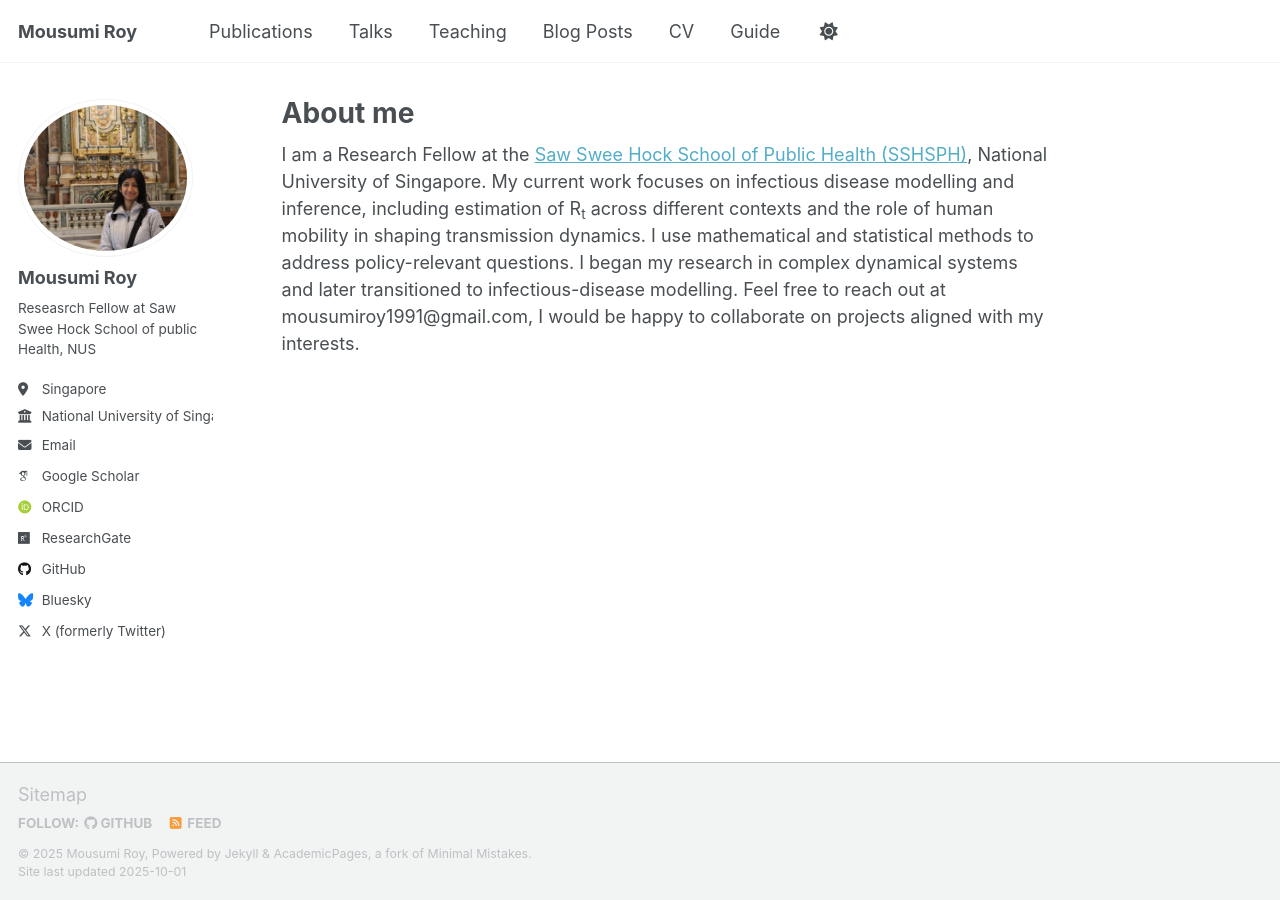
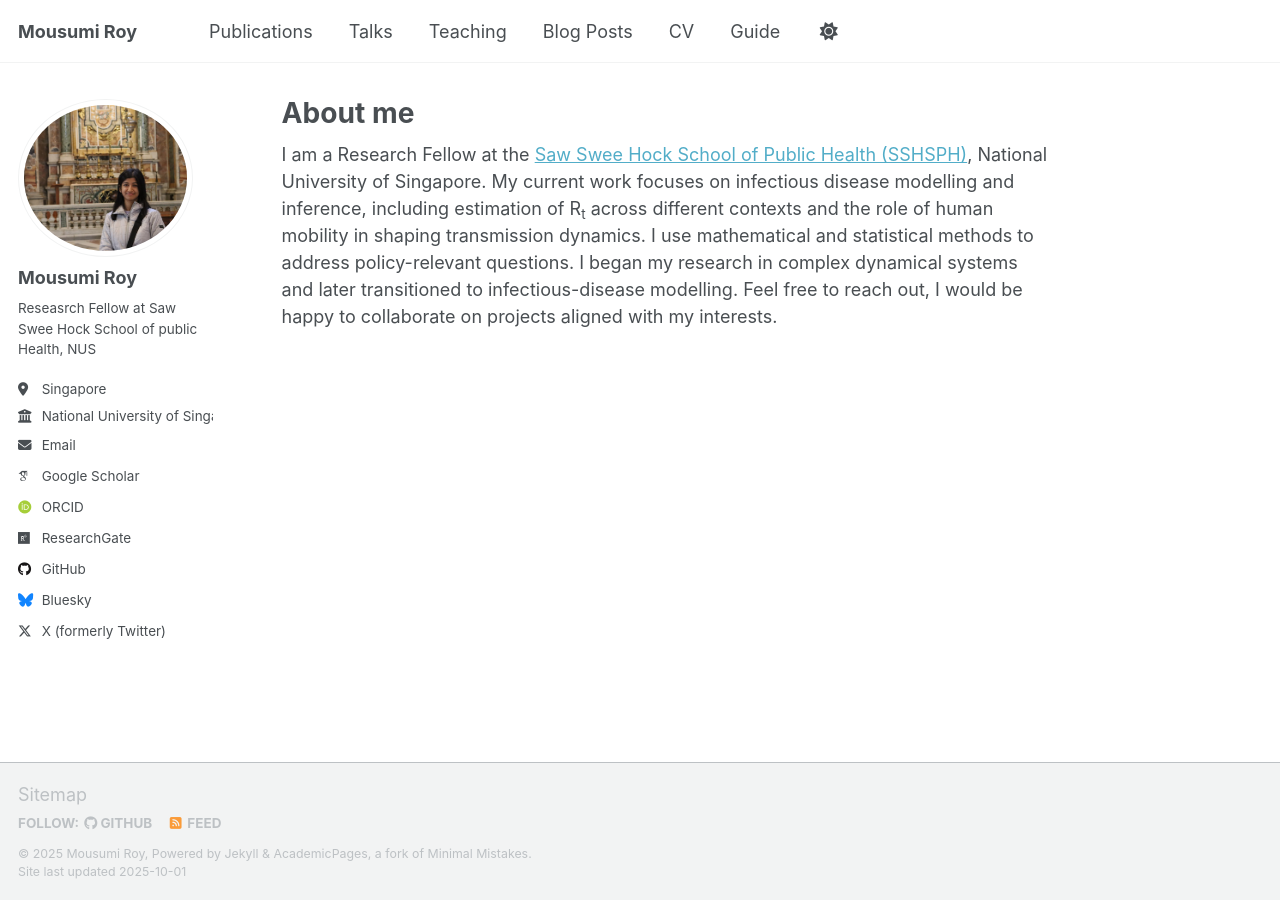
Before and after one commit to mousumi3104/mousumi3104.github.io, a Jekyll site: the page built from _pages/about.md, in a window 1280 px wide. Built offline with Jekyll 4.4.1, drawn with Linux system fonts in a browser that asks for light colours; some web fonts are replaced; a script that is not in the unit is left out.

Commit message:
Update about.md

```diff
--- a/_pages/about.md
+++ b/_pages/about.md
@@ -8,4 +8,4 @@ redirect_from:
 ---
 
 I am a Research Fellow at the [Saw Swee Hock School of Public Health (SSHSPH)](https://sph.nus.edu.sg/), National University of Singapore. My current work focuses on infectious disease modelling and inference, including estimation of R<sub>t</sub> across different contexts and the role of human mobility in shaping transmission dynamics. I use mathematical and statistical methods to address policy-relevant questions. I began my research in complex dynamical systems and later transitioned to infectious-disease modelling.
-Feel free to reach out at mousumiroy1991@gmail.com, I would be happy to collaborate on projects aligned with my interests.
+Feel free to reach out, I would be happy to collaborate on projects aligned with my interests.
```
